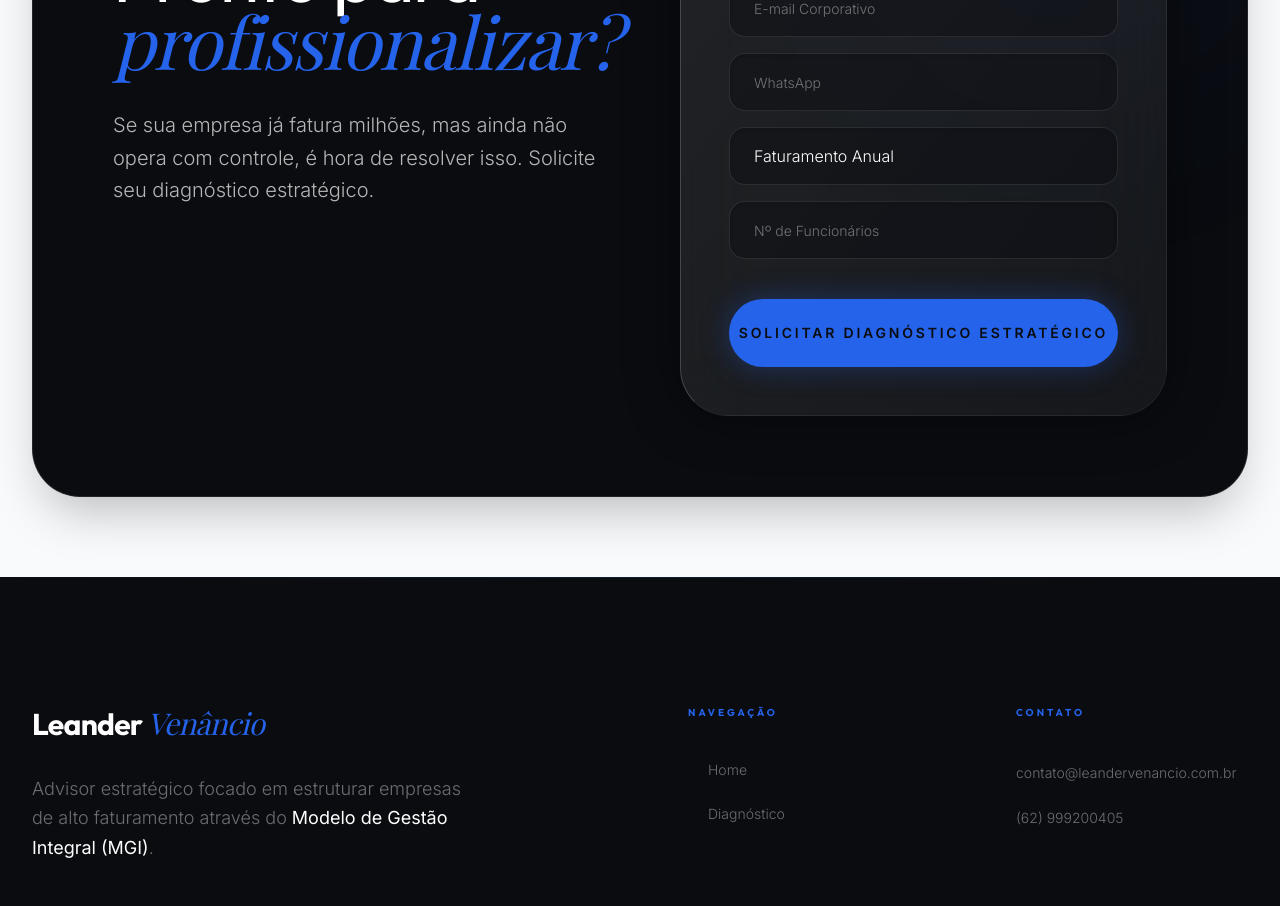
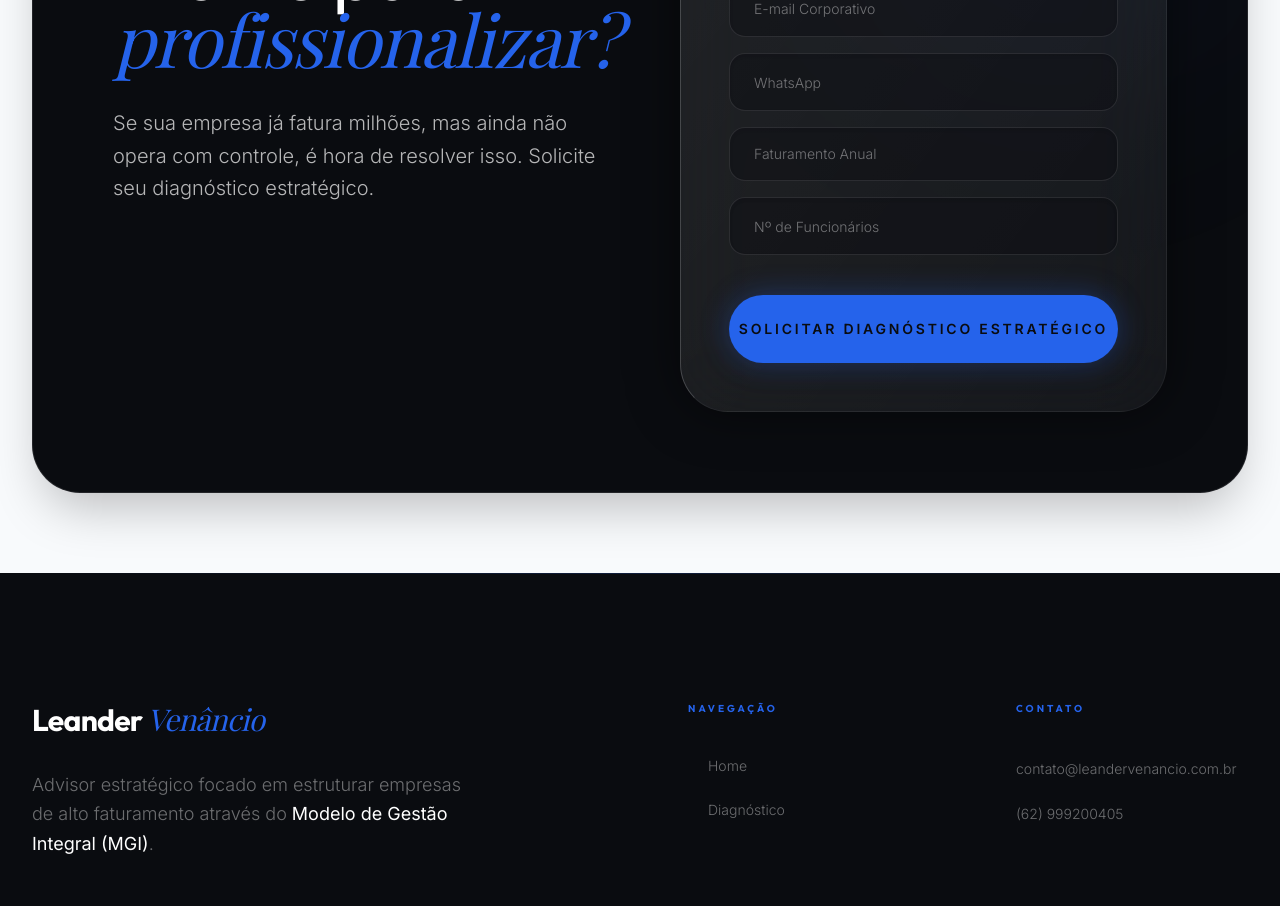
Before and after one commit to leandervenancio-source/site, a React (Vite) app: page / in a window 1280 px wide. Shown: the part 5500-6406 px from the top of the page. Built offline with nearby package versions, Linux system fonts and the light colour scheme; no server answers; a web font is replaced by a local one.

Commit message:
Fix select input unselected text color to match placeholders

```diff
--- a/src/components/DiagnosticForm.tsx
+++ b/src/components/DiagnosticForm.tsx
@@ -70,7 +70,7 @@ export function DiagnosticForm() {
         <input type="text" placeholder="Nome da Empresa" value={formData.company} className={inputClass} required onChange={(e) => setFormData({...formData, company: e.target.value})} disabled={isSubmitting} />
         <input type="email" placeholder="E-mail Corporativo" value={formData.email} className={inputClass} required onChange={(e) => setFormData({...formData, email: e.target.value})} disabled={isSubmitting} />
         <input type="tel" placeholder="WhatsApp" value={formData.whatsapp} className={inputClass} required onChange={(e) => setFormData({...formData, whatsapp: e.target.value})} disabled={isSubmitting} />
-        <select className={`${inputClass} pr-8 appearance-none`} value={formData.revenue} required onChange={(e) => setFormData({...formData, revenue: e.target.value})} disabled={isSubmitting}>
+        <select className={`${inputClass} pr-8 appearance-none ${!formData.revenue ? '!text-white/40 !text-sm' : ''}`} value={formData.revenue} required onChange={(e) => setFormData({...formData, revenue: e.target.value})} disabled={isSubmitting}>
           <option value="" className="bg-obsidian text-white/50" disabled hidden>Faturamento Anual</option>
           <option value="3-10" className="bg-obsidian text-branco">R$ 3M - R$ 10M</option>
           <option value="10-50" className="bg-obsidian text-branco">R$ 10M - R$ 50M</option>
```
